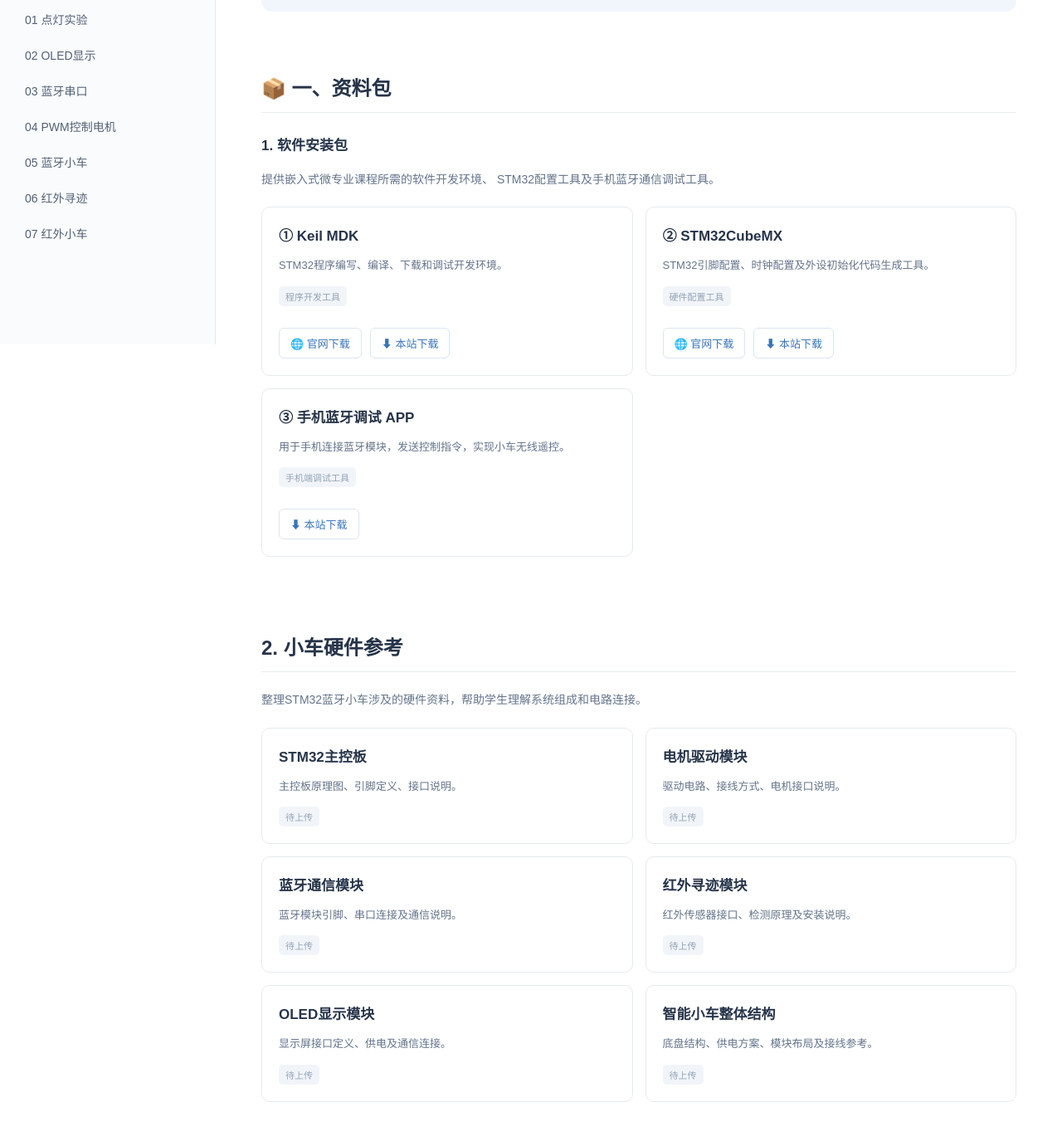
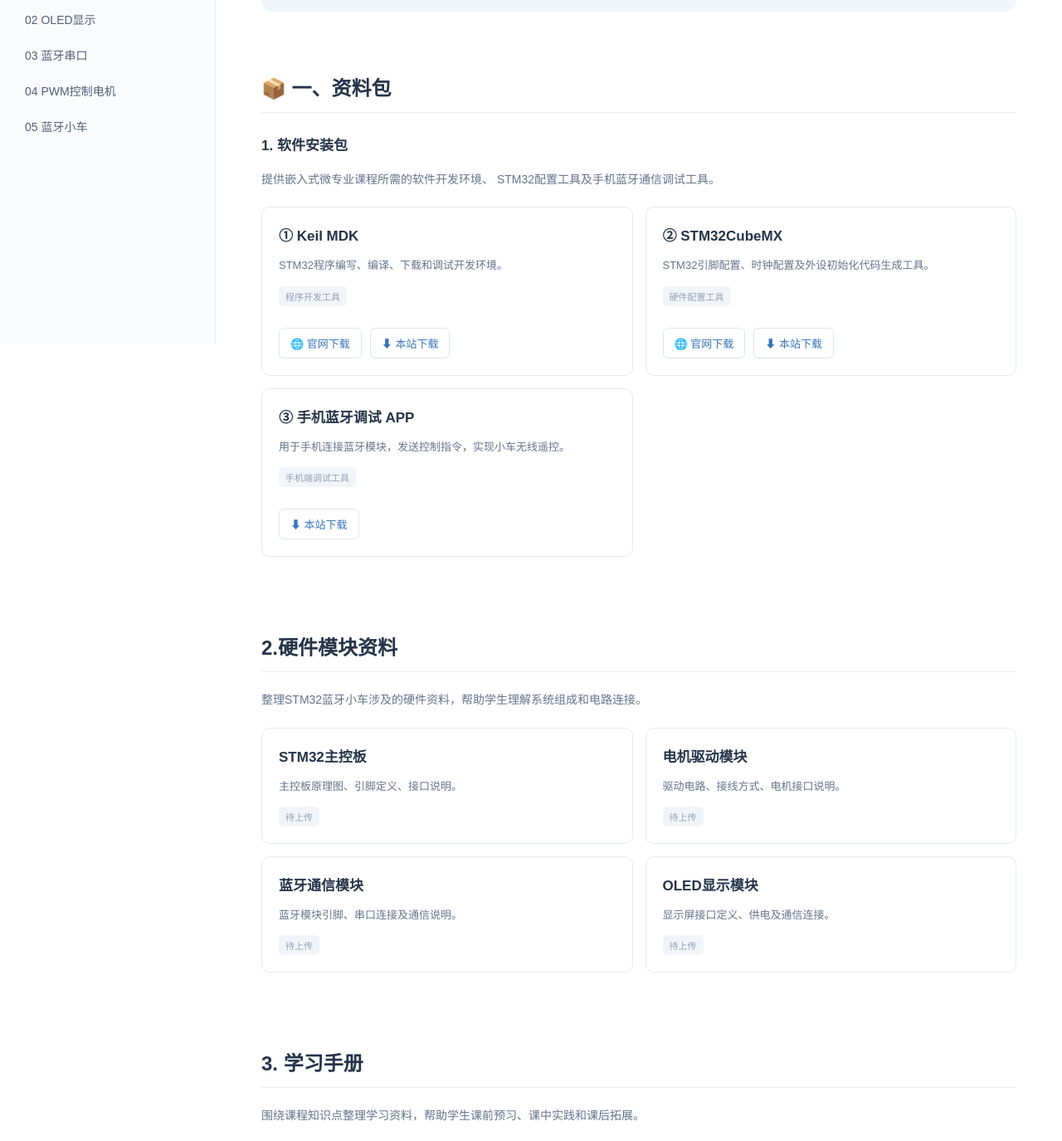
Before and after one commit to weichenxmu/feng-er-teaching-center, a plain HTML site: page courses/embedded-minor.html in a window 1280 px wide. Shown: the part 385-1760 px from the top of the page at 83% size. Drawn offline with Linux system fonts and the light colour scheme.

Commit message:
Update embedded-minor.html

```diff
--- a/courses/embedded-minor.html
+++ b/courses/embedded-minor.html
@@ -186,8 +186,7 @@ footer{
 
  <div class="nav-title">📦 资料包</div>
  <a class="nav-link" href="#software">软件安装包</a>
- <a class="nav-link" href="#hardware">小车硬件参考</a>
- <a class="nav-link" href="#manual">学习手册</a>
+ <a class="nav-link" href="#hardware">硬件模块资料</a>
 
  <div class="nav-title">💻 例程</div>
  <a class="nav-link" href="#led">01 点灯实验</a>
@@ -195,8 +194,6 @@ footer{
  <a class="nav-link" href="#bluetooth">03 蓝牙串口</a>
  <a class="nav-link" href="#pwm">04 PWM控制电机</a>
  <a class="nav-link" href="#car">05 蓝牙小车</a>
- <a class="nav-link" href="#tracking">06 红外寻迹</a>
- <a class="nav-link" href="#ircar">07 红外小车</a>
 
 </aside>
 
@@ -290,7 +287,7 @@ footer{
 
 
 <section id="hardware">
- <h2>2. 小车硬件参考</h2>
+ <h2>2.硬件模块资料</h2>
  <p class="desc">整理STM32蓝牙小车涉及的硬件资料，帮助学生理解系统组成和电路连接。</p>
  <div class="grid">
   <div class="card">
@@ -308,22 +305,12 @@ footer{
    <p>蓝牙模块引脚、串口连接及通信说明。</p>
    <span class="pending">待上传</span>
   </div>
-  <div class="card">
-   <h3>红外寻迹模块</h3>
-   <p>红外传感器接口、检测原理及安装说明。</p>
-   <span class="pending">待上传</span>
-  </div>
+
   <div class="card">
    <h3>OLED显示模块</h3>
    <p>显示屏接口定义、供电及通信连接。</p>
    <span class="pending">待上传</span>
   </div>
-  <div class="card">
-   <h3>智能小车整体结构</h3>
-   <p>底盘结构、供电方案、模块布局及接线参考。</p>
-   <span class="pending">待上传</span>
-  </div>
- </div>
 </section>
 
 <section id="manual">
```
